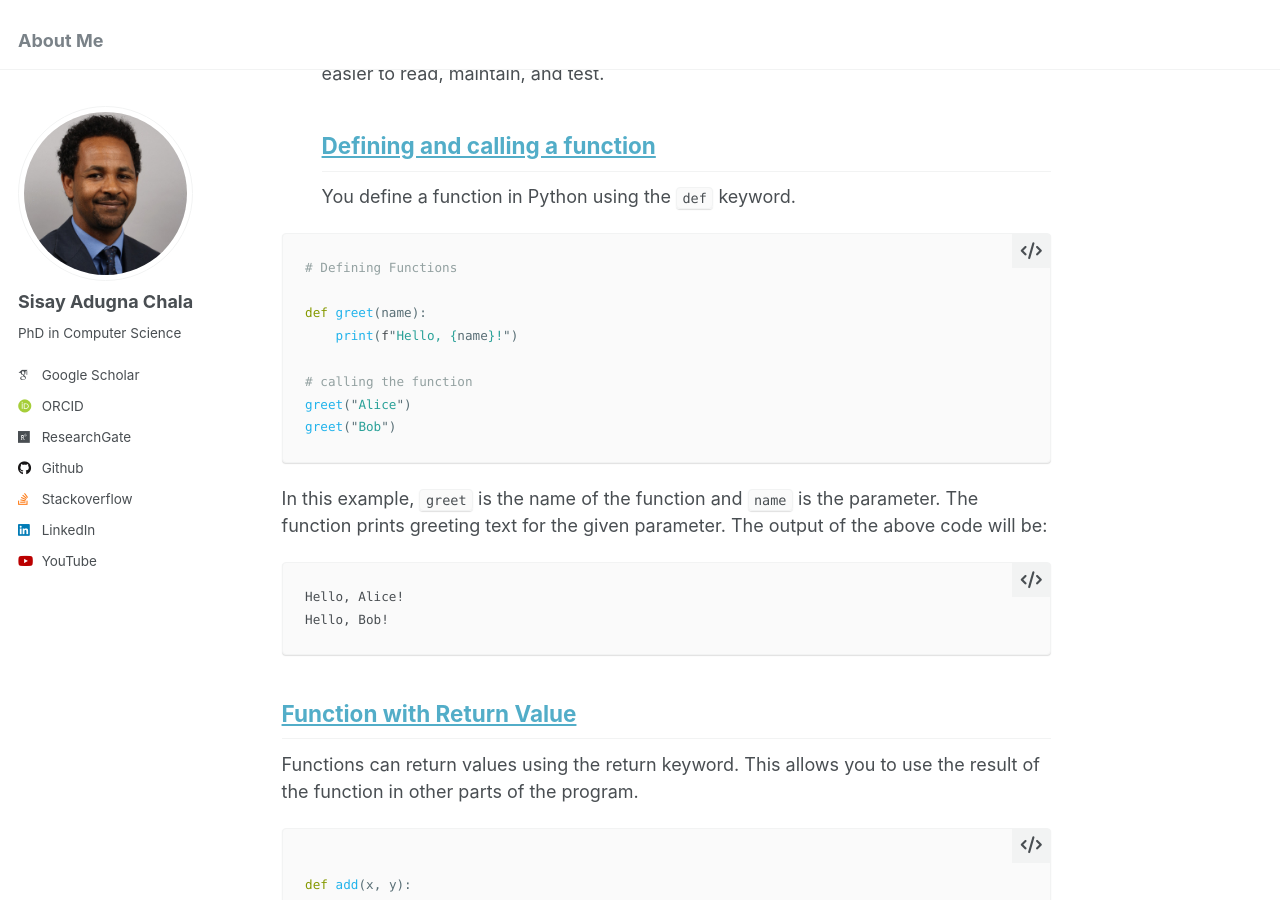
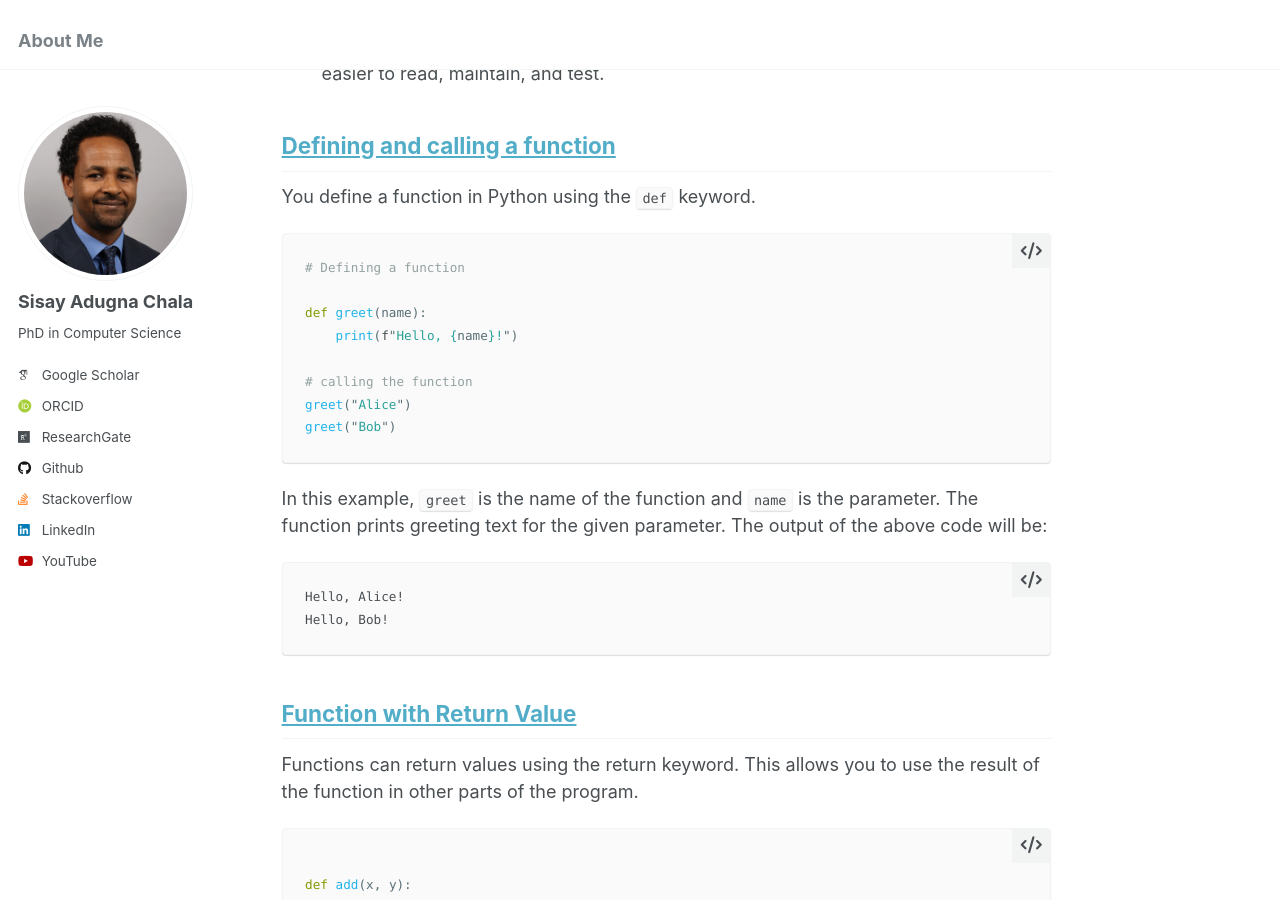
Before and after one commit to sisayie/sisayie.github.io, a Jekyll site: the page built from _posts/2025-03-13-python-intro.md, in a window 1280 px wide and 900 px high, scrolled down 5256 px. Built offline with Jekyll 4.4.1, drawn with Linux system fonts in a browser that asks for light colours; some web fonts are replaced.

Commit message:
Bug fixes

````diff
--- a/_posts/2025-03-13-python-intro.md
+++ b/_posts/2025-03-13-python-intro.md
@@ -162,11 +162,11 @@ for i in range(10):
 ```
 # [Functions](#functions)
 Functions are reusable blocks of code that perform a specific task. Functions allow you to avoid repetition of codes and make your code more organized and readable. Functions allow you to break your program into smaller, manageable pieces, making it easier to read, maintain, and test.
+
 ## [Defining and calling a function](#defining-and-calling-functions)
 You define a function in Python using the `def` keyword.
-
 ```python
-# Defining Functions
+# Defining a function
 
 def greet(name):
     print(f"Hello, {name}!")
@@ -212,6 +212,7 @@ A tuple is similar to a list but immutable. Once created, you cannot change the
 coordinates = (10, 20)
 print(coordinates[0])  # Accessing the first value in the tuple
 ```
+
 ## [Dictionaries](#dictionaries)
 A dictionary is a collection of key-value pairs. Each key is unique, and it maps to a corresponding value.
 ```python
````
